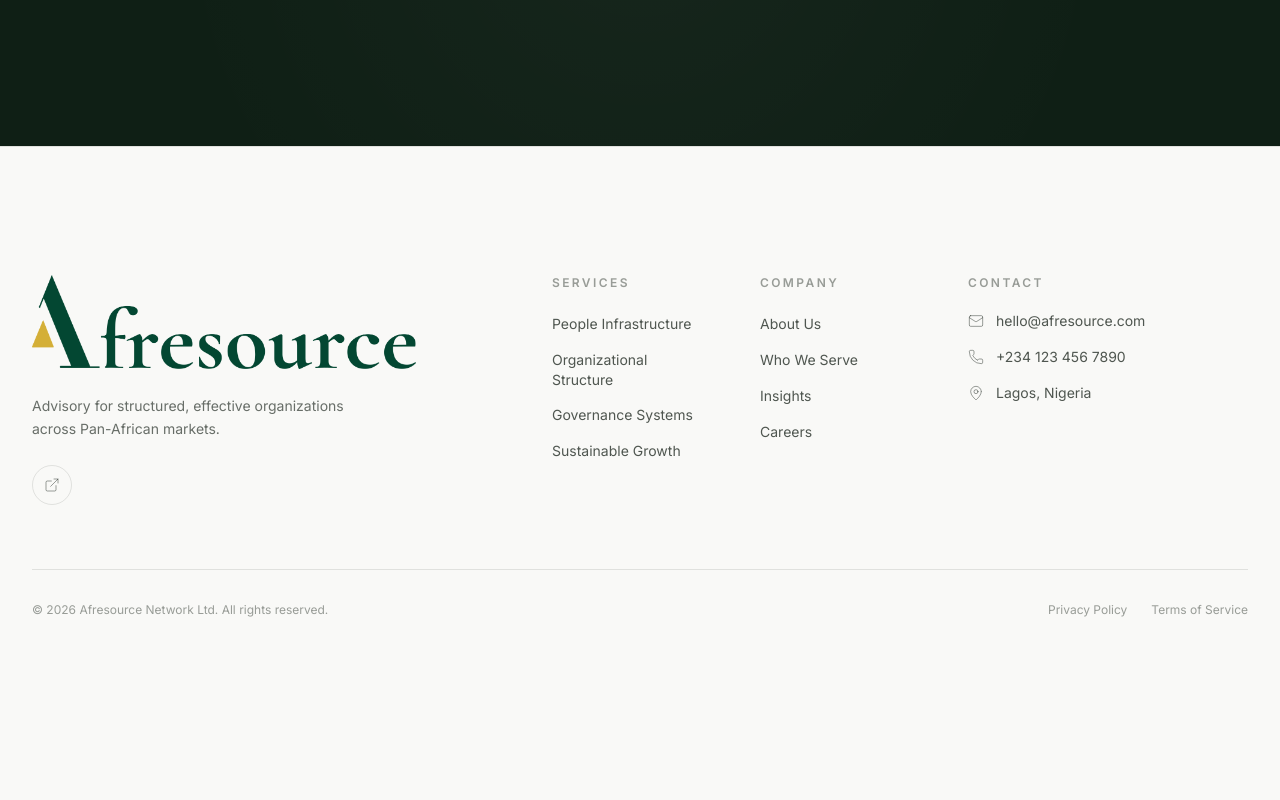
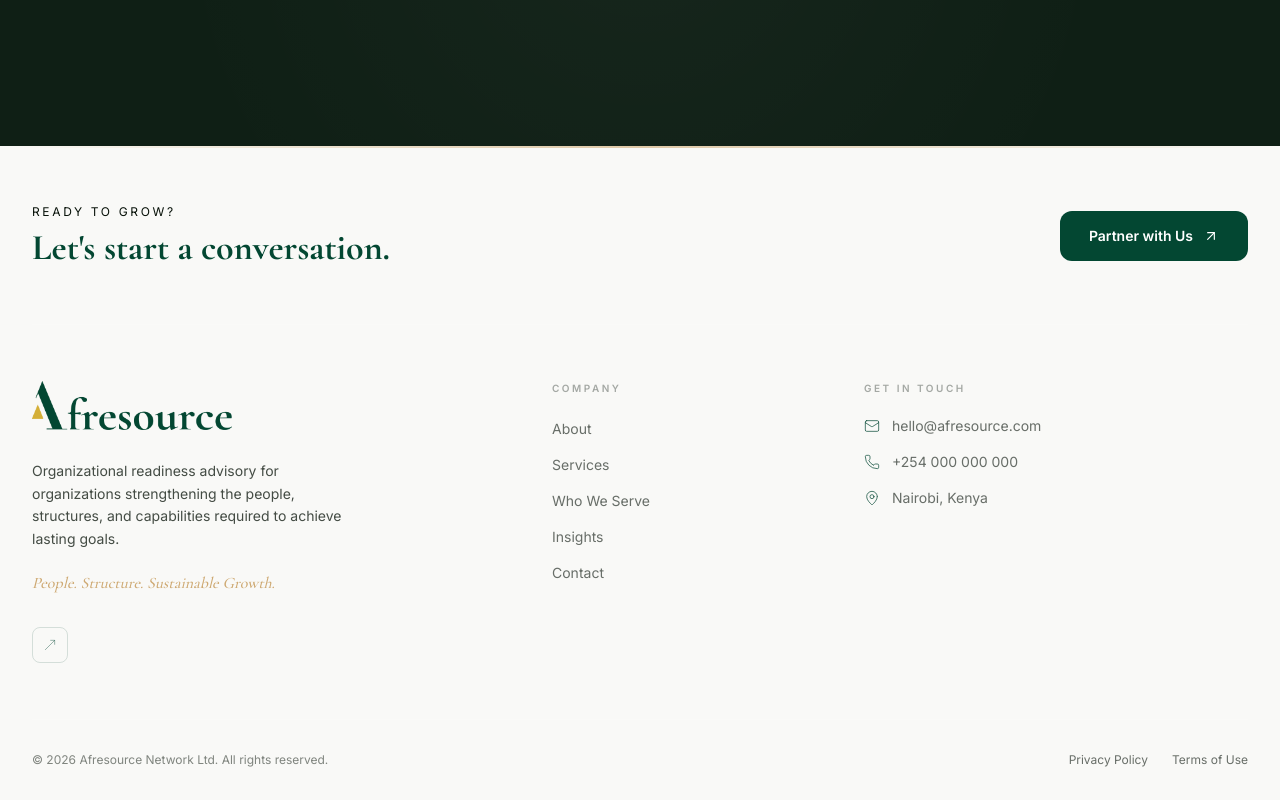
Before and after one commit to Otonda1/AfresourceDev, a Next.js app: page /about in a window 1280 px wide. Shown: the part 5331-6131 px from the top of the page. Before the commit the page ends 5981 px from the top, so only its background shows below. Built offline with nearby package versions, Linux system fonts and the light colour scheme.

Commit message:
Revise Footer component for improved clarity and engagement; update layout, enhance contact information presentation, and streamline service links for better user experience. (White BG)

```diff
--- a/components/layout/Footer.tsx
+++ b/components/layout/Footer.tsx
@@ -1,92 +1,116 @@
-// app/sections/Footer.tsx
 "use client";
 
 import { motion } from "framer-motion";
 import Image from "next/image";
 import Link from "next/link";
-import { Mail, Phone, MapPin, ExternalLink, ArrowUpRight } from "lucide-react";
+import { Mail, Phone, MapPin, ArrowUpRight, MoveUpRight } from "lucide-react";
 
-const serviceLinks = [
-  { label: "People Infrastructure", href: "/services/people-infrastructure" },
-  {
-    label: "Organizational Structure",
-    href: "/services/organizational-structure",
-  },
-  { label: "Governance Systems", href: "/services/governance-systems" },
-  { label: "Sustainable Growth", href: "/services/sustainable-growth" },
+const companyLinks = [
+  { label: "About", href: "/about" },
+  { label: "Services", href: "/services" },
+  { label: "Who We Serve", href: "/who-we-serve" },
+  { label: "Insights", href: "/insights" },
+  { label: "Contact", href: "/contact" },
 ];
 
-const companyLinks = [
-  { label: "About Us", href: "/about" },
-  { label: "Who We Serve", href: "/who-we-serve" },
-  { label: "Insights", href: "/insights" },
-  { label: "Careers", href: "/careers" },
+const contactItems = [
+  {
+    icon: Mail,
+    label: "hello@afresource.com",
+    href: "mailto:hello@afresource.com",
+  },
+  { icon: Phone, label: "+254 000 000 000", href: "tel:+254000000000" },
+  { icon: MapPin, label: "Nairobi, Kenya", href: null },
 ];
 
 export default function Footer() {
   return (
-    <footer className="border-t border-foreground/10 bg-background">
-      <div className="mx-auto max-w-7xl px-4 pt-16 pb-8 sm:px-6 lg:px-8 lg:pt-32">
-        {/* Main Footer Grid */}
+    <footer className="relative overflow-hidden bg-background text-white">
+      {/* ── Signature background element: large ghost letterform ── */}
+      <span
+        aria-hidden="true"
+        className="pointer-events-none absolute -right-8 -bottom-12 select-none font-heading-bold text-[22rem] leading-none text-white/[0.035] lg:text-[28rem]"
+      >
+        A
+      </span>
+
+      {/* ── Thin top accent line ── */}
+      <div className="h-0.5 w-full bg-linear-to-r from-transparent via-secondary/60 to-transparent" />
+
+      <div className="relative mx-auto max-w-7xl px-4 sm:px-6 lg:px-8">
+        {/* ── CTA Banner ── */}
         <motion.div
-          className="grid grid-cols-1 gap-12 sm:grid-cols-2 lg:grid-cols-12 lg:gap-8"
-          initial={{ opacity: 0, y: 30 }}
+          initial={{ opacity: 0, y: 24 }}
           whileInView={{ opacity: 1, y: 0 }}
-          viewport={{ once: true, margin: "-50px" }}
-          transition={{ duration: 0.7, ease: "easeOut" }}
+          viewport={{ once: true, margin: "-60px" }}
+          transition={{ duration: 0.65, ease: "easeOut" }}
+          className="flex flex-col items-start justify-between gap-6 border-b border-white/10 py-14 sm:flex-row sm:items-center"
         >
-          {/* Brand Column */}
-          <div className="lg:col-span-4">
-            <Link href="/" className="inline-block">
+          <div>
+            <p className="font-body-normal text-xs uppercase tracking-[0.22em] text-foreground">
+              Ready to grow?
+            </p>
+            <h2 className="mt-2 font-heading-bold text-3xl text-primary sm:text-4xl">
+              Let&apos;s start a conversation.
+            </h2>
+          </div>
+          <Link
+            href="/contact"
+            className="group relative inline-flex shrink-0 items-center gap-2.5 overflow-hidden rounded-xl border border-primary/20 bg-primary px-7 py-3.5 font-body-semibold text-sm text-white backdrop-blur-sm transition-all duration-300 hover:border-primary/40 hover:bg-primary/80"
+          >
+            <span className="relative z-10">Partner with Us</span>
+            <ArrowUpRight
+              className="relative z-10 h-4 w-4 transition-transform duration-200 group-hover:translate-x-0.5 group-hover:-translate-y-0.5"
+              strokeWidth={1.75}
+            />
+          </Link>
+        </motion.div>
+
+        {/* ── Main grid ── */}
+        <motion.div
+          initial={{ opacity: 0, y: 20 }}
+          whileInView={{ opacity: 1, y: 0 }}
+          viewport={{ once: true, margin: "-40px" }}
+          transition={{ duration: 0.6, delay: 0.1, ease: "easeOut" }}
+          className="grid grid-cols-1 gap-12 py-14 sm:grid-cols-2 lg:grid-cols-12 lg:gap-8"
+        >
+          {/* Brand */}
+          <div className="lg:col-span-5">
+            <Link href="/" className="inline-block max-w-50">
+              {/* Invert the green logo to show white on dark background */}
               <Image
                 src="/logo/Afresource_Primary_Green.png"
-                alt="Afresource"
+                alt="Afresource Network Ltd"
                 width={1280}
                 height={315}
+                className="h-auto w-full "
               />
             </Link>
-            <p className="mt-5 max-w-xs font-body-normal text-sm leading-relaxed text-foreground/60">
-              Advisory for structured, effective organizations across
-              Pan-African markets.
+
+            <p className="mt-6 max-w-xs font-body-normal text-sm leading-relaxed text-foreground/75">
+              Organizational readiness advisory for organizations strengthening
+              the people, structures, and capabilities required to achieve
+              lasting goals.
             </p>
 
-            {/* Social Links */}
-            <div className="mt-6 flex items-center gap-4">
+            <p className="mt-5 font-heading-medium text-base italic text-secondary">
+              People. Structure. Sustainable Growth.
+            </p>
+
             <a
               href="https://linkedin.com"
               target="_blank"
               rel="noopener noreferrer"
-                className="flex h-10 w-10 items-center justify-center rounded-full border border-foreground/10 text-foreground/40 transition-all duration-200 hover:border-primary hover:text-primary"
               aria-label="LinkedIn"
+              className="mt-8 inline-flex h-9 w-9 items-center justify-center rounded-lg border border-primary/15 text-primary/40 transition-all duration-200 hover:border-secondary/40 hover:text-primary"
             >
-                <ExternalLink className="h-4 w-4" strokeWidth={1.5} />
+              <MoveUpRight className="h-4 w-4" strokeWidth={1.5} />
             </a>
           </div>
-          </div>
 
-          {/* Services Column */}
-          <div className="lg:col-span-2 lg:col-start-6">
-            <h4 className="font-body-semibold text-xs uppercase tracking-[0.2em] text-foreground/40">
-              Services
-            </h4>
-            <ul className="mt-5 space-y-3">
-              {serviceLinks.map((link) => (
-                <li key={link.href}>
-                  <Link
-                    href={link.href}
-                    className="group inline-flex items-center gap-1 font-body-normal text-sm text-foreground/70 transition-colors duration-200 hover:text-primary"
-                  >
-                    {link.label}
-                    <ArrowUpRight className="h-3 w-3 opacity-0 transition-all duration-200 group-hover:opacity-100 group-hover:translate-x-0.5 group-hover:-translate-y-0.5" />
-                  </Link>
-                </li>
-              ))}
-            </ul>
-          </div>
-
-          {/* Company Column */}
-          <div className="lg:col-span-2">
-            <h4 className="font-body-semibold text-xs uppercase tracking-[0.2em] text-foreground/40">
+          {/* Company links */}
+          <div className="lg:col-span-3">
+            <h4 className="font-body-semibold text-[10px] uppercase tracking-[0.25em] text-foreground/35">
               Company
             </h4>
             <ul className="mt-5 space-y-3">
@@ -94,85 +118,74 @@ export default function Footer() {
                 <li key={link.href}>
                   <Link
                     href={link.href}
-                    className="group inline-flex items-center gap-1 font-body-normal text-sm text-foreground/70 transition-colors duration-200 hover:text-primary"
+                    className="group inline-flex items-center gap-1 font-body-normal text-sm text-foreground/60 transition-colors duration-200 hover:text-secondary"
                   >
                     {link.label}
-                    <ArrowUpRight className="h-3 w-3 opacity-0 transition-all duration-200 group-hover:opacity-100 group-hover:translate-x-0.5 group-hover:-translate-y-0.5" />
+                    <ArrowUpRight
+                      className="h-3 w-3 opacity-0 transition-all duration-200 group-hover:translate-x-0.5 group-hover:-translate-y-0.5 group-hover:opacity-60"
+                      strokeWidth={1.75}
+                    />
                   </Link>
                 </li>
               ))}
             </ul>
           </div>
 
-          {/* Contact Column */}
-          <div className="lg:col-span-3">
-            <h4 className="font-body-semibold text-xs uppercase tracking-[0.2em] text-foreground/40">
-              Contact
+          {/* Contact */}
+          <div className="lg:col-span-4">
+            <h4 className="font-body-semibold text-[10px] uppercase tracking-[0.25em] text-foreground/35">
+              Get in touch
             </h4>
             <ul className="mt-5 space-y-4">
-              <li className="flex items-start gap-3">
-                <Mail
-                  className="mt-0.5 h-4 w-4 shrink-0 text-foreground/40"
+              {contactItems.map(({ icon: Icon, label, href }) => (
+                <li key={label} className="flex items-start gap-3">
+                  <Icon
+                    className="mt-0.5 h-4 w-4 shrink-0 text-primary/70"
                     strokeWidth={1.5}
                   />
+                  {href ? (
                     <a
-                  href="mailto:hello@afresource.com"
-                  className="font-body-normal text-sm text-foreground/70 transition-colors duration-200 hover:text-primary"
+                      href={href}
+                      className="font-body-normal text-sm text-foreground/60 transition-colors duration-200 hover:text-secondary"
                     >
-                  hello@afresource.com
+                      {label}
                     </a>
+                  ) : (
+                    <span className="font-body-normal text-sm text-foreground/60">
+                      {label}
+                    </span>
+                  )}
                 </li>
-              <li className="flex items-start gap-3">
-                <Phone
-                  className="mt-0.5 h-4 w-4 shrink-0 text-foreground/40"
-                  strokeWidth={1.5}
-                />
-                <a
-                  href="tel:+2341234567890"
-                  className="font-body-normal text-sm text-foreground/70 transition-colors duration-200 hover:text-primary"
-                >
-                  +234 123 456 7890
-                </a>
-              </li>
-              <li className="flex items-start gap-3">
-                <MapPin
-                  className="mt-0.5 h-4 w-4 shrink-0 text-foreground/40"
-                  strokeWidth={1.5}
-                />
-                <span className="font-body-normal text-sm text-foreground/70">
-                  Lagos, Nigeria
-                </span>
-              </li>
+              ))}
             </ul>
           </div>
         </motion.div>
 
-        {/* Bottom Bar */}
+        {/* ── Bottom bar ── */}
         <motion.div
-          className="mt-16 flex flex-col items-center justify-between gap-4 border-t border-foreground/10 pt-8 md:flex-row"
           initial={{ opacity: 0 }}
           whileInView={{ opacity: 1 }}
           viewport={{ once: true }}
-          transition={{ duration: 0.6, delay: 0.3, ease: "easeOut" }}
+          transition={{ duration: 0.5, delay: 0.25, ease: "easeOut" }}
+          className="flex flex-col items-center justify-between gap-4 border-t border-white/10 py-8 md:flex-row"
         >
-          <p className="font-body-normal text-xs text-foreground/40">
+          <p className="font-body-normal text-xs text-foreground/50">
             &copy; {new Date().getFullYear()} Afresource Network Ltd. All rights
             reserved.
           </p>
-
           <div className="flex items-center gap-6">
+            {[
+              { label: "Privacy Policy", href: "/privacy" },
+              { label: "Terms of Use", href: "/terms" },
+            ].map((link) => (
               <Link
-              href="/privacy"
-              className="font-body-normal text-xs text-foreground/40 transition-colors duration-200 hover:text-primary"
+                key={link.href}
+                href={link.href}
+                className="font-body-normal text-xs text-foreground/60 transition-colors duration-200 hover:text-secondary/70"
               >
-              Privacy Policy
+                {link.label}
               </Link>
-            <Link
-              href="/terms"
-              className="font-body-normal text-xs text-foreground/40 transition-colors duration-200 hover:text-primary"
-            >
-              Terms of Service
-            </Link>
+            ))}
           </div>
         </motion.div>
       </div>
```
Lines whose indentation alone changed are shown as unchanged.
